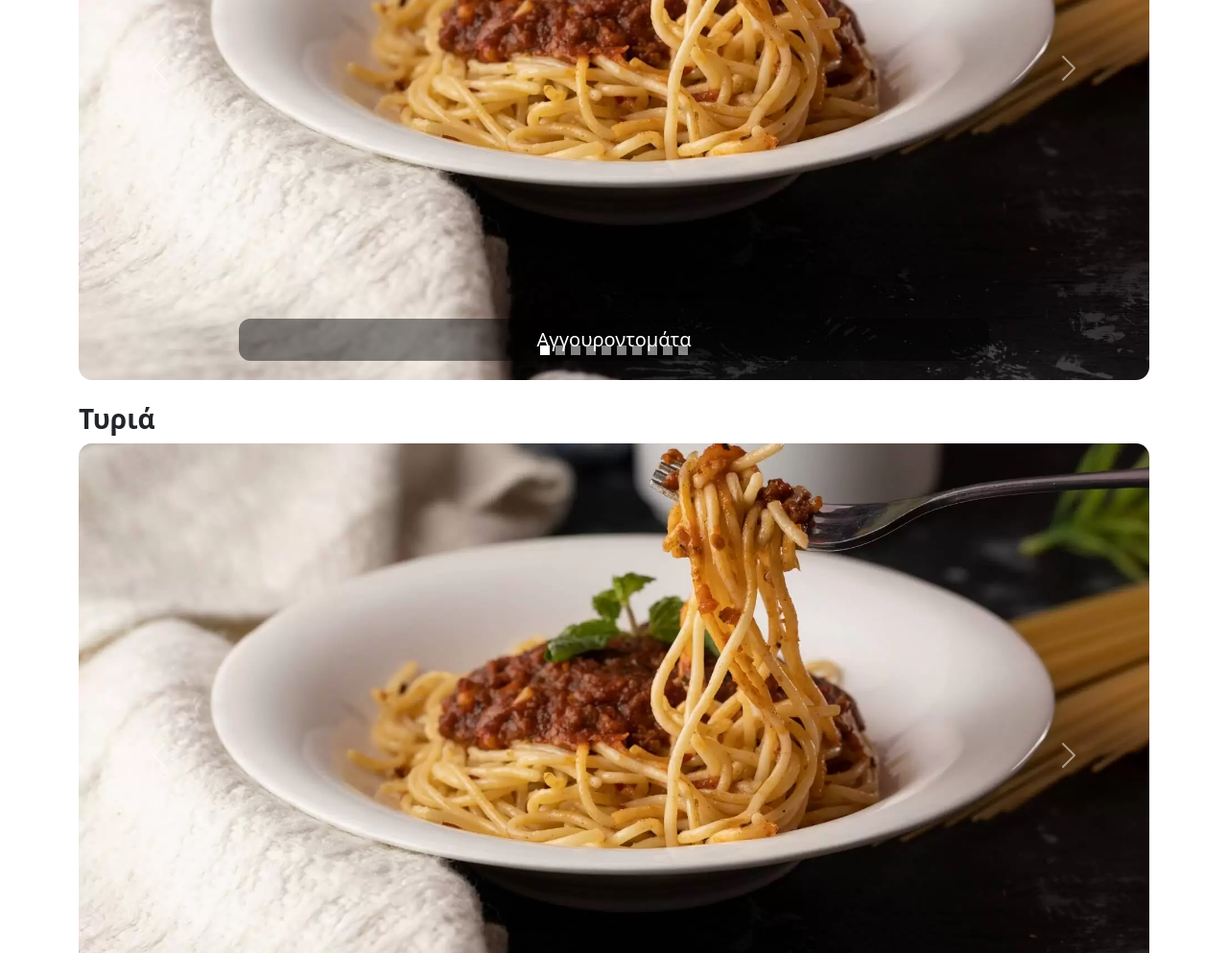
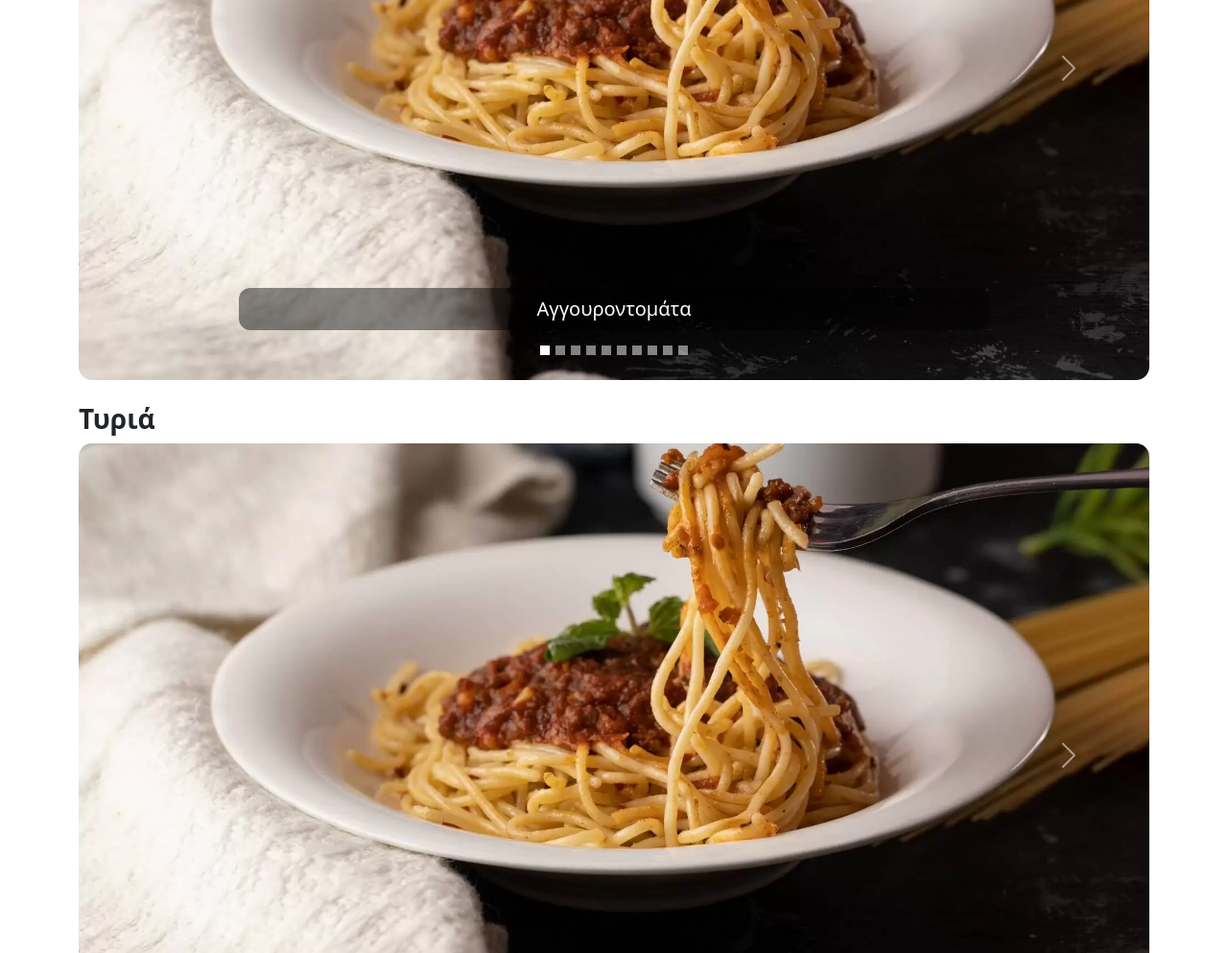
Before and after one commit to KostasKotronis/taverna-tsolias, a plain HTML site: page index.html in a window 1280 px wide. Shown: the part 1282-2275 px from the top of the page at 96% size. Drawn offline with nearby package versions, Linux system fonts and the light colour scheme.

Commit message:
move captions

```diff
--- a/styles.css
+++ b/styles.css
@@ -40,6 +40,7 @@ section { scroll-margin-top: 80px; }
   background: rgba(0,0,0,.45);
   border-radius: 12px;
   padding: 10px 14px;
+  bottom: 8%;
 }
 
 /* Slightly adjust indicators visibility on busy photos */
```
